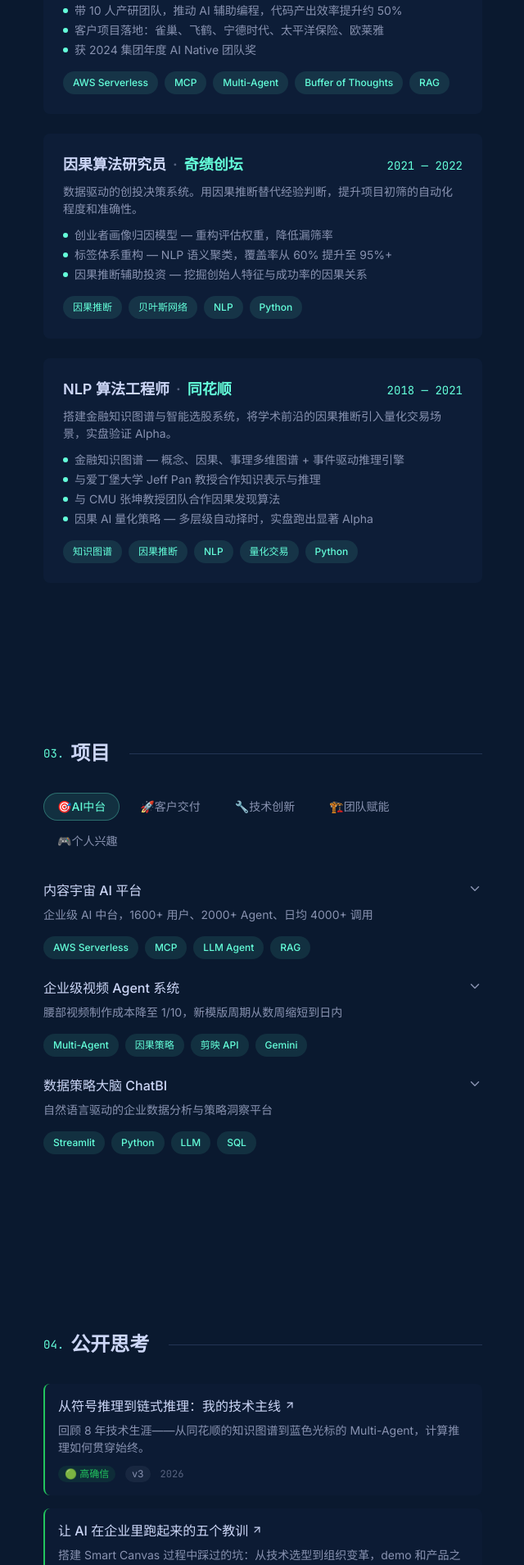
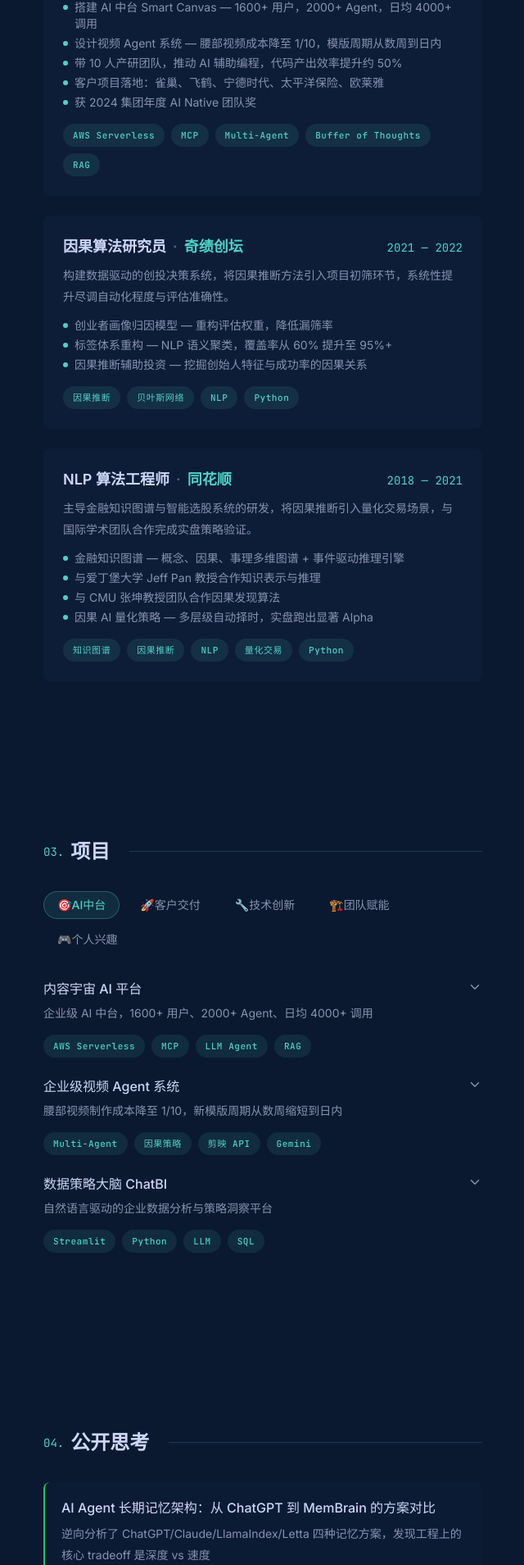
Before and after one commit to dario-github/portfolio-site, a Next.js app: page / in a window 1280 px wide. Shown: the part 835-2744 px from the top of the page at 82% size, without its empty margins (595-1235 px from the left). Built offline with nearby package versions, Linux system fonts and the light colour scheme.

Commit message:
feat: real research articles + academic polish

```diff
--- a/src/app/page.tsx
+++ b/src/app/page.tsx
@@ -35,7 +35,7 @@ const EXPERIENCES: Experience[] = [
     title: "AI 技术总监",
     company: "蓝色光标",
     description:
-      "从零搭建企业级 AI 中台 Smart Canvas，支撑全集团 1600+ 用户和 2000+ Agent 的日常调用。带领 10 人产研团队完成从传统开发到 AI 工程化的转型。",
+      "主导企业级 AI 中台 Smart Canvas 的架构设计与工程落地，构建支撑全集团 1600+ 用户、2000+ Agent 的统一智能服务平台。带领 10 人产研团队完成从传统开发到 AI 工程化的系统性转型。",
     highlights: [
       "搭建 AI 中台 Smart Canvas — 1600+ 用户，2000+ Agent，日均 4000+ 调用",
       "设计视频 Agent 系统 — 腰部视频成本降至 1/10，模版周期从数周到日内",
@@ -56,7 +56,7 @@ const EXPERIENCES: Experience[] = [
     title: "因果算法研究员",
     company: "奇绩创坛",
     description:
-      "数据驱动的创投决策系统。用因果推断替代经验判断，提升项目初筛的自动化程度和准确性。",
+      "构建数据驱动的创投决策系统，将因果推断方法引入项目初筛环节，系统性提升尽调自动化程度与评估准确性。",
     highlights: [
       "创业者画像归因模型 — 重构评估权重，降低漏筛率",
       "标签体系重构 — NLP 语义聚类，覆盖率从 60% 提升至 95%+",
@@ -69,7 +69,7 @@ const EXPERIENCES: Experience[] = [
     title: "NLP 算法工程师",
     company: "同花顺",
     description:
-      "搭建金融知识图谱与智能选股系统，将学术前沿的因果推断引入量化交易场景，实盘验证 Alpha。",
+      "主导金融知识图谱与智能选股系统的研发，将因果推断引入量化交易场景，与国际学术团队合作完成实盘策略验证。",
     highlights: [
       "金融知识图谱 — 概念、因果、事理多维图谱 + 事件驱动推理引擎",
       "与爱丁堡大学 Jeff Pan 教授合作知识表示与推理",
@@ -238,40 +238,69 @@ const PROJECTS: Project[] = [
 
 interface Writing {
   title: string;
-  description: string;
+  tldr: string;
   date: string;
   url?: string;
-  confidence: "high" | "medium" | "low";
+  confidence: "high" | "medium" | "speculative";
   revision: number;
+  tags: string[];
+  sources?: number;
 }
 
 const WRITINGS: Writing[] = [
   {
-    title: "从符号推理到链式推理：我的技术主线",
-    description:
-      "回顾 8 年技术生涯——从同花顺的知识图谱到蓝色光标的 Multi-Agent，计算推理如何贯穿始终。",
-    date: "2026",
-    url: "https://blog.dariolink.vercel.app",
+    title: "AI Agent 长期记忆架构：从 ChatGPT 到 MemBrain 的方案对比",
+    tldr: "逆向分析了 ChatGPT/Claude/LlamaIndex/Letta 四种记忆方案，发现工程上的核心 tradeoff 是深度 vs 速度",
     confidence: "high",
     revision: 3,
+    date: "2026-02",
+    tags: ["Agent Memory", "Architecture", "Engineering"],
+    sources: 4,
   },
   {
-    title: "让 AI 在企业里跑起来的五个教训",
-    description:
-      "搭建 Smart Canvas 过程中踩过的坑：从技术选型到组织变革，demo 和产品之间差的不是代码。",
-    date: "2025",
-    url: "https://blog.dariolink.vercel.app",
+    title: "渐进式上下文注入：让 Agent 像人一样导航信息",
+    tldr: "Claude Code 的 hybrid model 是目前最成熟的实现——预加载 CLAUDE.md + 工具按需探索",
     confidence: "high",
     revision: 2,
+    date: "2026-02",
+    tags: ["Context Engineering", "Claude Code", "RAG"],
+    sources: 5,
   },
   {
-    title: "因果推断为什么比相关性更值钱",
-    description:
-      "在量化交易和创投场景的实战经验：A 和 B 一起涨不代表 A 导致 B 涨。",
-    date: "2024",
-    url: "https://blog.dariolink.vercel.app",
+    title: "从 Workflow+RAG 到 Auto Agent+MCP：范式跃迁的技术决策",
+    tldr: "为什么我们放弃了 Dify 式 workflow，拥抱自主 Agent + MCP 协议标准化",
+    confidence: "high",
+    revision: 2,
+    date: "2026-01",
+    tags: ["MCP", "Agent Architecture", "Decision"],
+    sources: 3,
+  },
+  {
+    title: "语言如何塑造 LLM 的推理能力",
+    tldr: "不同语言 prompt 对模型推理的影响远超预期，中文 prompt 的特殊优势和局限",
     confidence: "medium",
     revision: 1,
+    date: "2026-02",
+    tags: ["LLM", "Multilingual", "Reasoning"],
+    sources: 6,
+  },
+  {
+    title: "因果推断在内容归因中的工程实践",
+    tldr: "不靠经验选素材，用因果图区分真因果和伪相关——从金融量化到内容营销的方法迁移",
+    confidence: "high",
+    revision: 2,
+    date: "2025-12",
+    tags: ["Causal Inference", "Content Attribution", "Data Science"],
+    sources: 4,
+  },
+  {
+    title: "AI 自省能力的边界：模型真的知道自己在想什么吗？",
+    tldr: "Anthropic 的 introspection 研究揭示了一个反直觉结论：CoT 不一定反映真实推理过程",
+    confidence: "speculative",
+    revision: 1,
+    date: "2026-01",
+    tags: ["AI Safety", "Interpretability", "Philosophy"],
+    sources: 3,
   },
 ];
 
@@ -315,7 +344,7 @@ export default function Home() {
 
   return (
     <div
-      className="relative min-h-screen bg-[#0a192f] leading-relaxed text-[#8892b0] antialiased"
+      className="relative min-h-screen bg-[#0a192f] leading-[1.85] text-[#8892b0] antialiased"
       onMouseMove={handleMouseMove}
     >
       {/* ── Mouse follow glow ── */}
@@ -340,8 +369,8 @@ export default function Home() {
               <h2 className="mt-3 text-lg font-medium tracking-tight text-[#ccd6f6] sm:text-xl">
                 AI 技术总监
               </h2>
-              <p className="mt-4 max-w-xs leading-normal">
-                让 AI 在真实业务里跑起来，不做 demo。
+              <p className="mt-4 max-w-xs leading-[1.85]">
+                专注于将 AI 推理能力工程化为可交付的生产系统。
               </p>
 
               {/* Navigation with active vertical indicator */}
@@ -359,14 +388,14 @@ export default function Home() {
                         <span
                           className={`mr-4 w-0.5 transition-all duration-300 ${
                             activeSection === item.href
-                              ? "h-6 bg-[#64ffda]"
-                              : "h-4 bg-[#8892b0]/30 group-hover:h-6 group-hover:bg-[#64ffda]/60"
+                              ? "h-6 bg-[#4fd1c5]"
+                              : "h-4 bg-[#8892b0]/30 group-hover:h-6 group-hover:bg-[#4fd1c5]/60"
                           }`}
                         />
                         <span
-                          className={`text-xs font-bold uppercase tracking-widest transition-colors duration-300 group-hover:text-[#64ffda] ${
+                          className={`text-xs font-bold uppercase tracking-widest transition-colors duration-300 group-hover:text-[#4fd1c5] ${
                             activeSection === item.href
-                              ? "text-[#64ffda]"
+                              ? "text-[#4fd1c5]"
                               : "text-[#8892b0]"
                           }`}
                         >
@@ -386,7 +415,7 @@ export default function Home() {
             >
               <li>
                 <a
-                  className="block text-[#8892b0] transition-colors hover:text-[#64ffda]"
+                  className="block text-[#8892b0] transition-colors hover:text-[#4fd1c5]"
                   href="mailto:zdclink@gmail.com"
                   title="Email"
                   aria-label="Email"
@@ -396,7 +425,7 @@ export default function Home() {
               </li>
               <li>
                 <a
-                  className="block text-[#8892b0] transition-colors hover:text-[#64ffda]"
+                  className="block text-[#8892b0] transition-colors hover:text-[#4fd1c5]"
                   href="https://github.com/dario-github"
                   target="_blank"
                   rel="noreferrer noopener"
@@ -408,7 +437,7 @@ export default function Home() {
               </li>
               <li>
                 <a
-                  className="block text-[#8892b0] transition-colors hover:text-[#64ffda]"
+                  className="block text-[#8892b0] transition-colors hover:text-[#4fd1c5]"
                   href="https://blog.dariolink.vercel.app"
                   target="_blank"
                   rel="noreferrer noopener"
@@ -430,7 +459,7 @@ export default function Home() {
               aria-label="关于我"
             >
               <SectionHeading index="01">关于</SectionHeading>
-              <div className="space-y-4">
+              <div className="space-y-4 leading-[1.85]">
                 <p>
                   8 年算法经验，职业主线是
                   <Highlight>计算推理</Highlight>——从同花顺的
@@ -473,20 +502,20 @@ export default function Home() {
                         <h3 className="text-lg font-semibold text-[#ccd6f6]">
                           {exp.title}
                           <span className="mx-2 text-[#8892b0]/60">·</span>
-                          <span className="text-[#64ffda]">{exp.company}</span>
+                          <span className="text-[#4fd1c5]">{exp.company}</span>
                         </h3>
                       </div>
-                      <span className="text-[#64ffda] font-mono text-sm whitespace-nowrap ml-4">
+                      <span className="text-[#4fd1c5] font-mono text-sm whitespace-nowrap ml-4">
                         {exp.period}
                       </span>
                     </div>
-                    <p className="mt-2 text-sm leading-normal">
+                    <p className="mt-2 text-sm leading-[1.85]">
                       {exp.description}
                     </p>
                     <ul className="mt-3 space-y-1">
                       {exp.highlights.map((h, j) => (
                         <li key={j} className="flex items-start text-sm">
-                          <span className="mr-2 mt-[7px] h-1.5 w-1.5 flex-shrink-0 rounded-full bg-[#64ffda]" />
+                          <span className="mr-2 mt-[7px] h-1.5 w-1.5 flex-shrink-0 rounded-full bg-[#4fd1c5]" />
                           {h}
                         </li>
                       ))}
@@ -516,8 +545,8 @@ export default function Home() {
                     }}
                     className={`rounded-full px-4 py-1.5 text-sm font-medium transition-all duration-200 ${
                       activeCategory === cat.key
-                        ? "bg-[#64ffda]/10 text-[#64ffda] border border-[#64ffda]/30"
-                        : "text-[#8892b0] border border-transparent hover:text-[#64ffda] hover:border-[#64ffda]/20"
+                        ? "bg-[#4fd1c5]/10 text-[#4fd1c5] border border-[#4fd1c5]/30"
+                        : "text-[#8892b0] border border-transparent hover:text-[#4fd1c5] hover:border-[#4fd1c5]/20"
                     }`}
                   >
                     {cat.label}
@@ -545,7 +574,7 @@ export default function Home() {
 
                           <div className="z-10 relative">
                             <div className="flex items-start justify-between">
-                              <h3 className="font-medium leading-snug text-[#ccd6f6] group-hover:text-[#64ffda] transition-colors">
+                              <h3 className="font-medium leading-snug text-[#ccd6f6] group-hover:text-[#4fd1c5] transition-colors">
                                 {project.url ? (
                                   <a
                                     href={project.url}
@@ -570,7 +599,7 @@ export default function Home() {
                                       isExpanded ? null : globalIndex
                                     )
                                   }
-                                  className="ml-2 text-[#8892b0] hover:text-[#64ffda] transition-colors flex-shrink-0"
+                                  className="ml-2 text-[#8892b0] hover:text-[#4fd1c5] transition-colors flex-shrink-0"
                                   aria-label={isExpanded ? "收起详情" : "展开详情"}
                                 >
                                   {isExpanded ? (
@@ -587,7 +616,7 @@ export default function Home() {
 
                             {/* 4-step narrative (expanded) */}
                             {isExpanded && hasNarrative && (
-                              <div className="mt-4 space-y-3 border-l-2 border-[#64ffda]/20 pl-4">
+                              <div className="mt-4 space-y-3 border-l-2 border-[#4fd1c5]/20 pl-4">
                                 {project.background && (
                                   <NarrativeStep
                                     label="🎯 背景"
@@ -639,46 +668,43 @@ export default function Home() {
                       ? "border-[#22c55e]"
                       : article.confidence === "medium"
                       ? "border-[#eab308]"
-                      : "border-[#ef4444]";
+                      : "border-[#a78bfa]";
                   const badgeColor =
                     article.confidence === "high"
                       ? "bg-[#22c55e]/10 text-[#22c55e]"
                       : article.confidence === "medium"
                       ? "bg-[#eab308]/10 text-[#eab308]"
-                      : "bg-[#ef4444]/10 text-[#ef4444]";
+                      : "bg-[#a78bfa]/10 text-[#a78bfa]";
                   const confidenceLabel =
                     article.confidence === "high"
                       ? "🟢 高确信"
                       : article.confidence === "medium"
                       ? "🟡 中确信"
-                      : "🔴 低确信";
+                      : "🟣 推测性";
 
                   return (
                     <div
                       key={i}
-                      className={`border-l-2 ${borderColor} bg-[#112240]/30 rounded-lg p-4 hover:bg-[#112240]/60 transition`}
+                      className={`border-l-2 ${borderColor} bg-[#112240]/30 rounded-lg p-5 hover:bg-[#112240]/60 transition`}
                     >
-                      <h3 className="font-medium leading-snug text-[#ccd6f6] hover:text-[#64ffda] transition-colors">
-                        {article.url ? (
-                          <a
-                            href={article.url}
-                            target="_blank"
-                            rel="noreferrer noopener"
-                            className="inline-flex items-baseline"
+                      <h3 className="font-medium leading-snug text-[#ccd6f6]">
+                        {article.title}
+                      </h3>
+                      <p className="mt-2 text-sm leading-[1.85] text-[#8892b0]">
+                        {article.tldr}
+                      </p>
+                      {/* Tags */}
+                      <div className="mt-3 flex flex-wrap gap-1.5">
+                        {article.tags.map((tag) => (
+                          <span
+                            key={tag}
+                            className="rounded-full bg-[#4fd1c5]/10 px-2.5 py-0.5 font-mono text-[11px] tracking-wider text-[#4fd1c5]"
                           >
-                            {article.title}
-                            <ArrowUpRight
-                              size={14}
-                              className="ml-1 inline-block transition-transform hover:-translate-y-0.5 hover:translate-x-0.5"
-                            />
-                          </a>
-                        ) : (
-                          article.title
-                        )}
-                      </h3>
-                      <p className="mt-2 text-sm leading-normal">
-                        {article.description}
-                      </p>
+                            {tag}
+                          </span>
+                        ))}
+                      </div>
+                      {/* Meta row */}
                       <div className="mt-3 flex items-center gap-3 text-xs">
                         <span
                           className={`rounded-full px-2 py-0.5 ${badgeColor}`}
@@ -691,6 +717,11 @@ export default function Home() {
                         <span className="text-[#8892b0]/60 font-mono">
                           {article.date}
                         </span>
+                        {article.sources && (
+                          <span className="text-[#8892b0]/50 font-mono ml-auto">
+                            基于 {article.sources} 个一手信源
+                          </span>
+                        )}
                       </div>
                     </div>
                   );
@@ -712,7 +743,7 @@ export default function Home() {
                 </p>
                 <a
                   href="mailto:zdclink@gmail.com"
-                  className="group inline-flex items-center text-[#64ffda] transition-colors hover:text-[#64ffda]/80"
+                  className="group inline-flex items-center text-[#4fd1c5] transition-colors hover:text-[#4fd1c5]/80"
                 >
                   <Mail size={16} className="mr-2" />
                   zdclink@gmail.com
@@ -729,7 +760,7 @@ export default function Home() {
               <p>
                 设计灵感来自{" "}
                 <a
-                  className="font-medium text-[#8892b0]/70 hover:text-[#64ffda] transition-colors"
+                  className="font-medium text-[#8892b0]/70 hover:text-[#4fd1c5] transition-colors"
                   href="https://brittanychiang.com"
                   target="_blank"
                   rel="noreferrer noopener"
@@ -738,7 +769,7 @@ export default function Home() {
                 </a>
                 。使用{" "}
                 <a
-                  className="font-medium text-[#8892b0]/70 hover:text-[#64ffda] transition-colors"
+                  className="font-medium text-[#8892b0]/70 hover:text-[#4fd1c5] transition-colors"
                   href="https://nextjs.org"
                   target="_blank"
                   rel="noreferrer noopener"
@@ -747,7 +778,7 @@ export default function Home() {
                 </a>{" "}
                 和{" "}
                 <a
-                  className="font-medium text-[#8892b0]/70 hover:text-[#64ffda] transition-colors"
+                  className="font-medium text-[#8892b0]/70 hover:text-[#4fd1c5] transition-colors"
                   href="https://tailwindcss.com"
                   target="_blank"
                   rel="noreferrer noopener"
@@ -756,7 +787,7 @@ export default function Home() {
                 </a>{" "}
                 构建，部署在{" "}
                 <a
-                  className="font-medium text-[#8892b0]/70 hover:text-[#64ffda] transition-colors"
+                  className="font-medium text-[#8892b0]/70 hover:text-[#4fd1c5] transition-colors"
                   href="https://vercel.com"
                   target="_blank"
                   rel="noreferrer noopener"
@@ -787,13 +818,13 @@ function SectionHeading({
       {/* Mobile: sticky header */}
       <div className="sticky top-0 z-20 -mx-6 mb-4 w-screen bg-[#0a192f]/75 px-6 py-5 backdrop-blur md:-mx-12 md:px-12 lg:hidden">
         <h2 className="text-sm font-bold uppercase tracking-widest text-[#ccd6f6]">
-          <span className="text-[#64ffda] font-mono mr-2">{index}.</span>
+          <span className="text-[#4fd1c5] font-mono mr-2">{index}.</span>
           {children}
         </h2>
       </div>
       {/* Desktop: numbered heading with decorative line */}
       <div className="hidden lg:flex items-center gap-2 mb-8">
-        <span className="text-[#64ffda] font-mono text-sm">{index}.</span>
+        <span className="text-[#4fd1c5] font-mono text-sm">{index}.</span>
         <h2 className="text-2xl font-bold text-[#ccd6f6]">{children}</h2>
         <div className="h-px bg-[#233554] flex-1 ml-4" />
       </div>
@@ -812,7 +843,7 @@ function TechTags({ tags }: { tags: string[] }) {
     <ul className="mt-4 flex flex-wrap gap-2" aria-label="Technologies used">
       {tags.map((tech) => (
         <li key={tech}>
-          <div className="flex items-center rounded-full bg-[#64ffda]/10 px-3 py-1 text-xs font-medium leading-5 text-[#64ffda]">
+          <div className="flex items-center rounded-full bg-[#4fd1c5]/10 px-3 py-1 font-mono text-[11px] font-medium tracking-wider leading-5 text-[#4fd1c5]">
             {tech}
           </div>
         </li>
```
